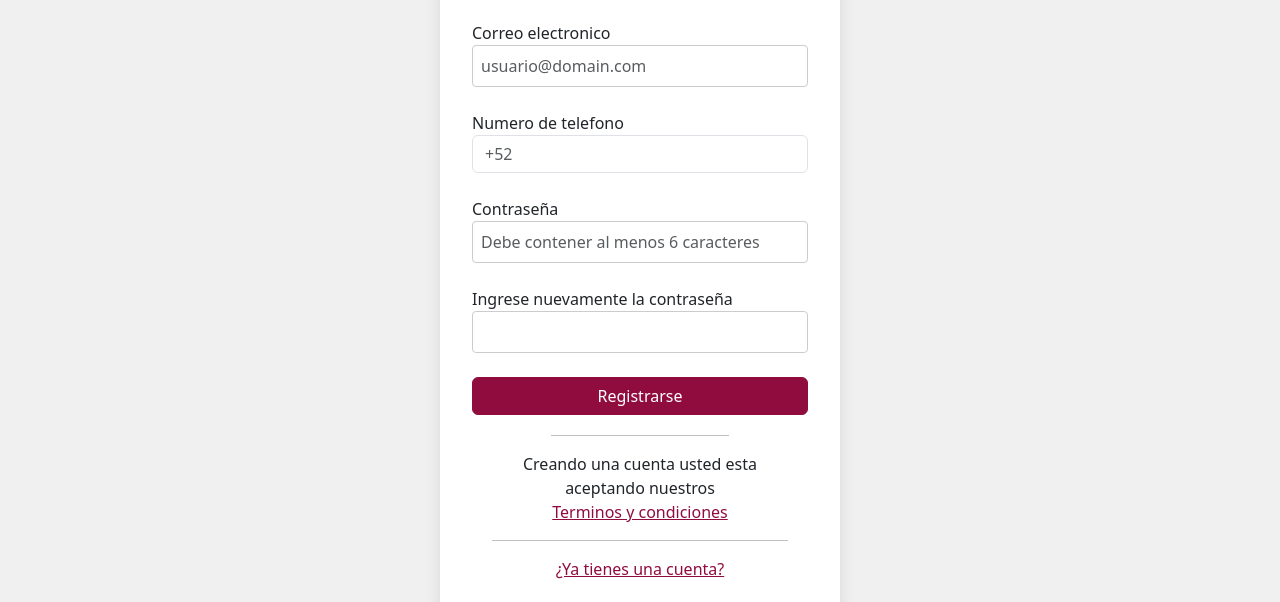
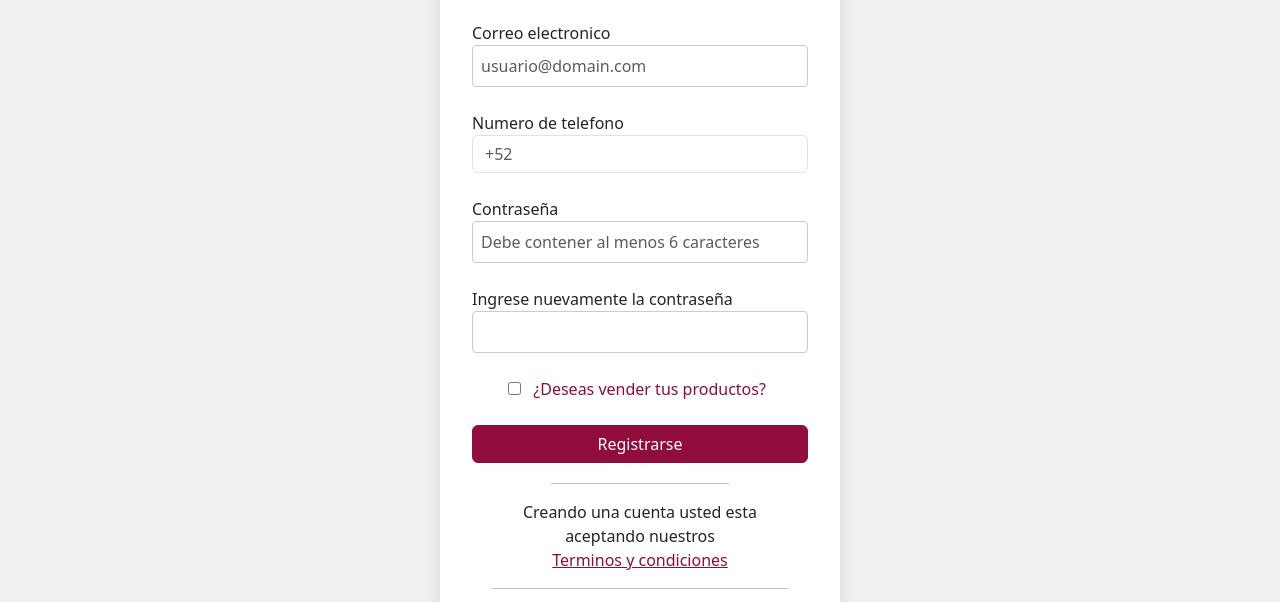
Before and after one commit to Adrianela1/MacaelaBazar-, a website: page pages/interfaz_registro.html in a window 1280 px wide. Shown: the part 473-1075 px from the top of the page. Drawn offline with nearby package versions, Linux system fonts and the light colour scheme; files that its build step writes are made by us from their sources.

Commit message:
PROYEC-46 creamos boton para identificar vendedoras

```diff
--- a/pages/interfaz_registro.html
+++ b/pages/interfaz_registro.html
@@ -93,6 +93,11 @@
                     <input type="password" class="form-control" minlength="6" name="password2" required>
                 </div>
 
+                <div class="mb-4 checkbox-container">
+                    <input type="checkbox" id="check" />
+                    <label for="check-vendor"> ¿Deseas vender tus productos?</label>
+                </div>
+
                 <div class="d-grid">
                     <button type="summit" class="btn btn-primary" id="buttonR">Registrarse</button>
                 </div>
--- a/styles/estilos_interfaz_registro.css
+++ b/styles/estilos_interfaz_registro.css
@@ -52,6 +52,20 @@ input[type="checkbox"] {
     margin-right: 0.5rem;
 }
 
+
+.checkbox-container {
+    margin-right: 6px;
+    text-align: center;
+
+}
+
+label[for="check-vendor"] {
+    font-weight: 500;
+    color: #900C3F;
+    cursor: pointer;
+}
+
+
 .btn-primary {
     background-color: #900c3f;
     border-color: #900c3f;
```
